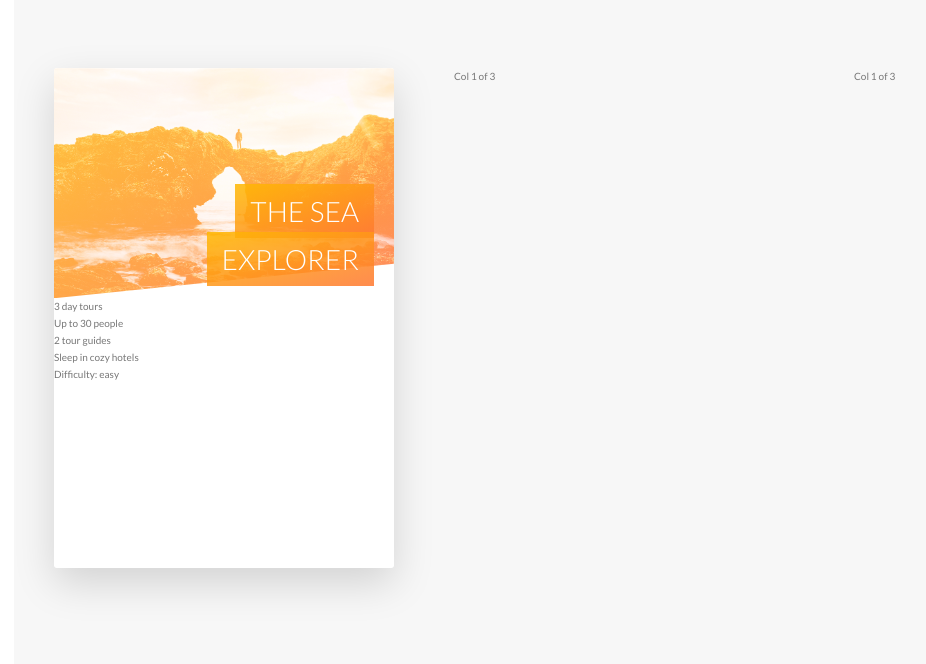
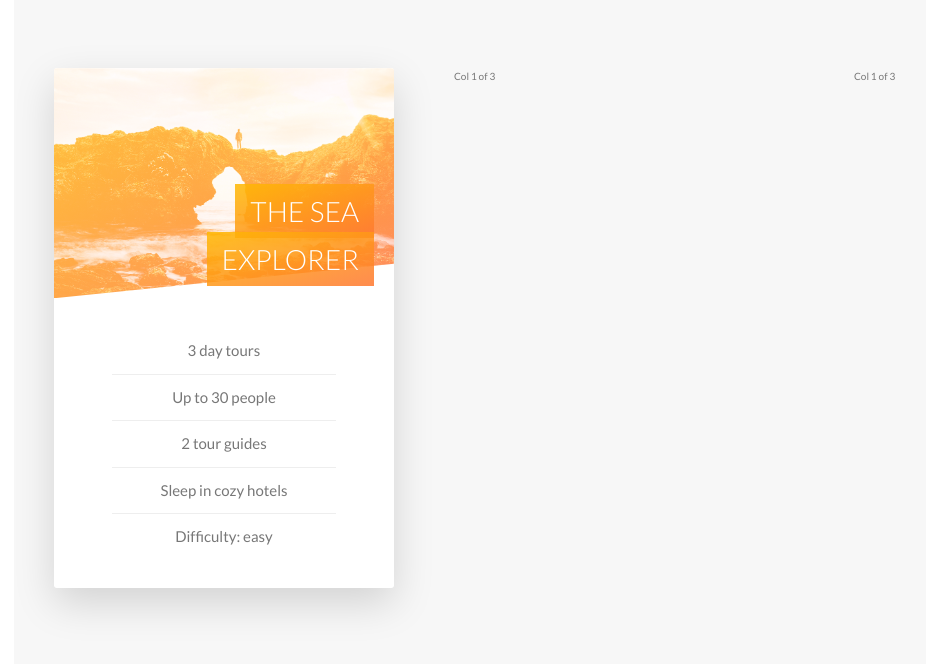
Before and after one commit to NwaguChima/natours_ui, a website: page index.html in a window 1280 px wide. Shown: the part 2426-3090 px from the top of the page, without its empty margins (16-942 px from the left). Drawn offline with nearby package versions, Linux system fonts and the light colour scheme; files that its build step writes are made by us from their sources.

Commit message:
styled front totally

```diff
--- a/sass/abstracts/_variables.scss
+++ b/sass/abstracts/_variables.scss
@@ -9,6 +9,7 @@ $color-tertiary-light: #2998ff;
 $color-tertiary-dark: #2998ff;
 
 $color-grey-light-1: #f7f7f7;
+$color-grey-light-2: #eee;
 
 $color-grey-dark: #777;
 $color-white: #fff;
--- a/sass/components/_card.scss
+++ b/sass/components/_card.scss
@@ -1,11 +1,11 @@
 .card {
   position: relative;
-  height: 50rem;
+  height: 52rem;
   perspective: 150rem;
   -moz-perspective: 150rem;
 
   &__side {
-    height: 50rem;
+    height: 52rem;
     position: absolute;
     top: 0;
     left: 0;
@@ -118,4 +118,24 @@
       );
     }
   }
+
+  &__details {
+    padding: 3rem;
+
+    ul {
+      list-style: none;
+      width: 80%;
+      margin: 0 auto;
+
+      li {
+        text-align: center;
+        font-size: 1.5rem;
+        padding: 1rem;
+
+        &:not(:last-child) {
+          border-bottom: 1px solid $color-grey-light-2;
+        }
+      }
+    }
+  }
 }
```
